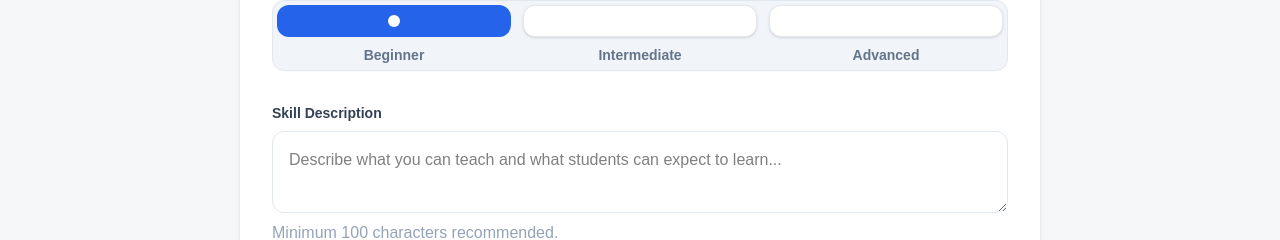
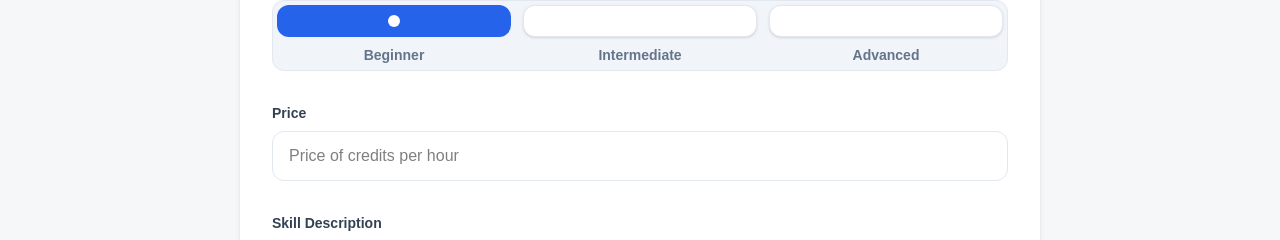
Before and after one commit to k-jdev/skill-swap, a Next.js app: page /skill/create in a window 1280 px wide. Shown: the part 561-801 px from the top of the page. Built offline with nearby package versions, Linux system fonts and the light colour scheme; no server answers.

Commit message:
feat(skill): add skill price

```diff
--- a/src/features/skill/actions.ts
+++ b/src/features/skill/actions.ts
@@ -6,6 +6,7 @@ import * as z from "zod";
 
 const createSkillPayloadSchema = z.object({
   skillTitle: z.string().min(1),
+  skillPrice: z.number(),
   category: z.string().min(1),
   language: z.string().min(1),
   proficiencyLevel: z.enum(["beginner", "intermediate", "advanced"]),
@@ -33,6 +34,7 @@ export async function createSkillAction(
   const { error } = await supabase.from("skills").insert({
     user_id: user.id,
     skill_title: parsed.data.skillTitle,
+    skill_price: parsed.data.skillPrice,
     category: parsed.data.category,
     language: parsed.data.language,
     proficiency_level: parsed.data.proficiencyLevel,
--- a/src/features/skill/components/create/SkillForm.tsx
+++ b/src/features/skill/components/create/SkillForm.tsx
@@ -56,6 +56,7 @@ function SkillForm() {
 
       const result = await createSkillAction({
         skillTitle: data.skillTitle,
+        skillPrice: data.skillPrice,
         category: data.category,
         language: data.language,
         proficiencyLevel: data.proficiencyLevel,
@@ -177,6 +178,17 @@ function SkillForm() {
         </div>
       </div>
       <div className="grid gap-2 mt-8">
+        <label className="text-[#334155] font-bold text-sm" htmlFor="">
+          Price
+        </label>
+        <input
+          {...register("skillPrice", { required: true })}
+          className="border border-[#E2E8F0] px-4 py-3 rounded-[12px]"
+          type="text"
+          placeholder="Price of credits per hour"
+        />
+      </div>
+      <div className="grid gap-2 mt-8">
         {" "}
         <label className="text-[#334155] font-bold text-sm" htmlFor="">
           Skill Description
--- a/src/features/skill/components/detail/SkillDetailReviews.tsx
+++ b/src/features/skill/components/detail/SkillDetailReviews.tsx
@@ -205,14 +205,14 @@ function SkillDetailReviews({
       <div className="flex gap-2 items-center mt-10">
         <button
           onClick={() => setViewAll((prev) => !prev)}
-          className="text-[#137FEC] text-[16px] font-bold"
+          className="text-[#137FEC] text-[16px] font-bold cursor-pointer"
         >
           {viewAll ? "View less" : "View all reviews"}
         </button>
         <p>or</p>
         <button
           onClick={() => setIsOpen(true)}
-          className="text-[#137FEC] text-[16px] font-bold"
+          className="text-[#137FEC] text-[16px] font-bold cursor-pointer"
         >
           Send your review
         </button>
--- a/src/features/skill/schemas/skill.schema.tsx
+++ b/src/features/skill/schemas/skill.schema.tsx
@@ -4,6 +4,7 @@ const PROFICIENCY_LEVELS = ["beginner", "intermediate", "advanced"] as const;
 
 export const skillSchema = z.object({
   skillTitle: z.string().min(1, "Skill title is required"),
+  skillPrice: z.number(),
   category: z.string().min(1, "Category is required"),
   language: z.string().min(1, "Teaching language is required"),
   proficiencyLevel: z.enum(PROFICIENCY_LEVELS),
```
